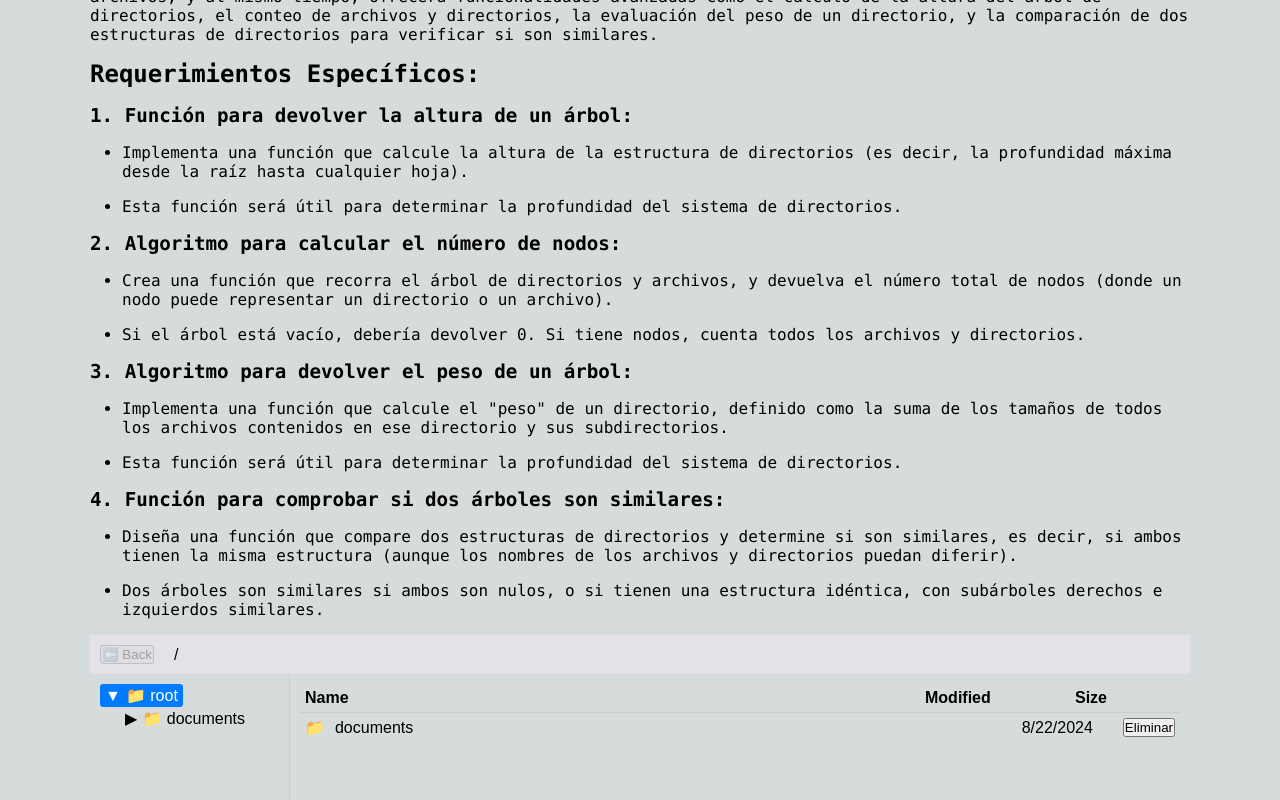
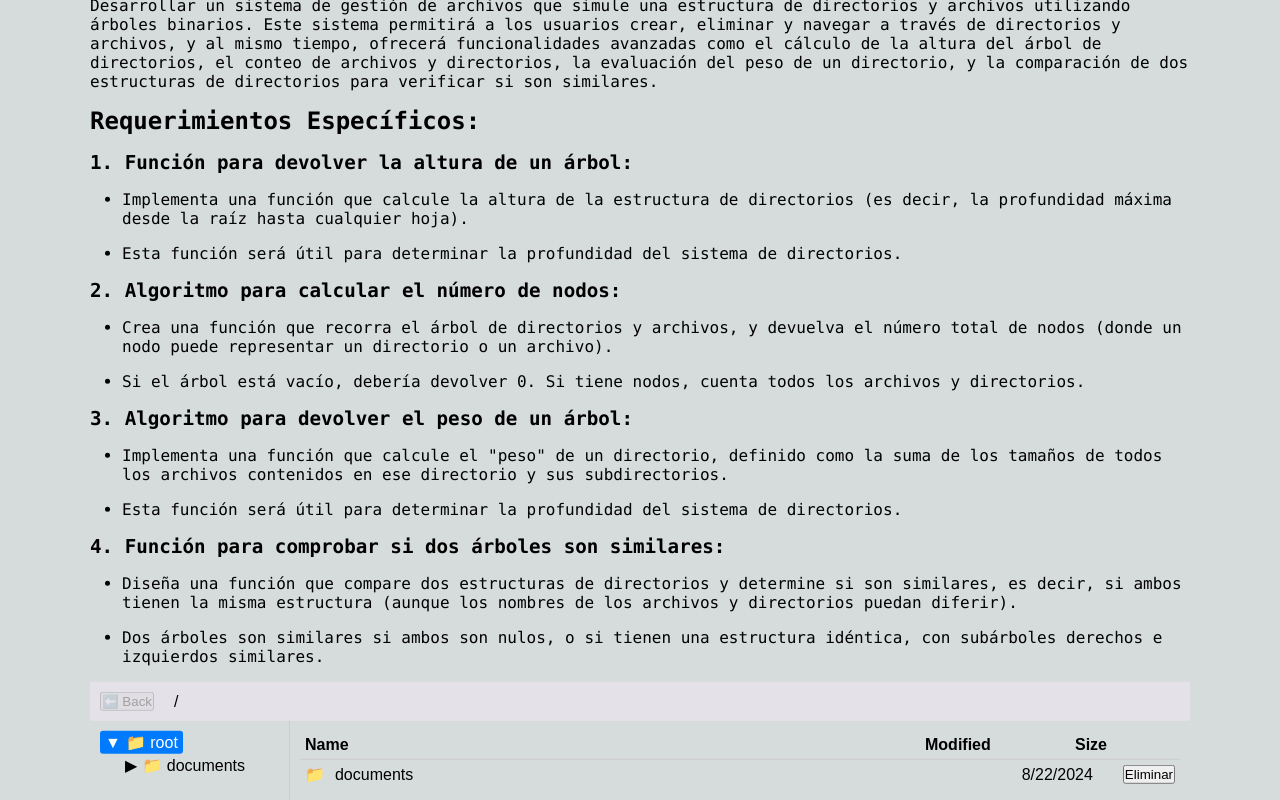
Before and after one commit to MrJohanF/trees, a Next.js app: page / in a window 1280 px wide. Shown: the top 800 px of the page. Built offline with nearby package versions, Linux system fonts and the light colour scheme.

Commit message:
style: Adjust container position in page module

```diff
--- a/src/app/page.module.css
+++ b/src/app/page.module.css
@@ -1,8 +1,8 @@
 .container {
   position: absolute;
-  top: 50%;
+  top: 40%;
   left: 50%;
-  transform: translate(-50%, -50%);
+  transform: translate(-50%, -40%);
   width: 1100px;
   height: auto;
 }
```
